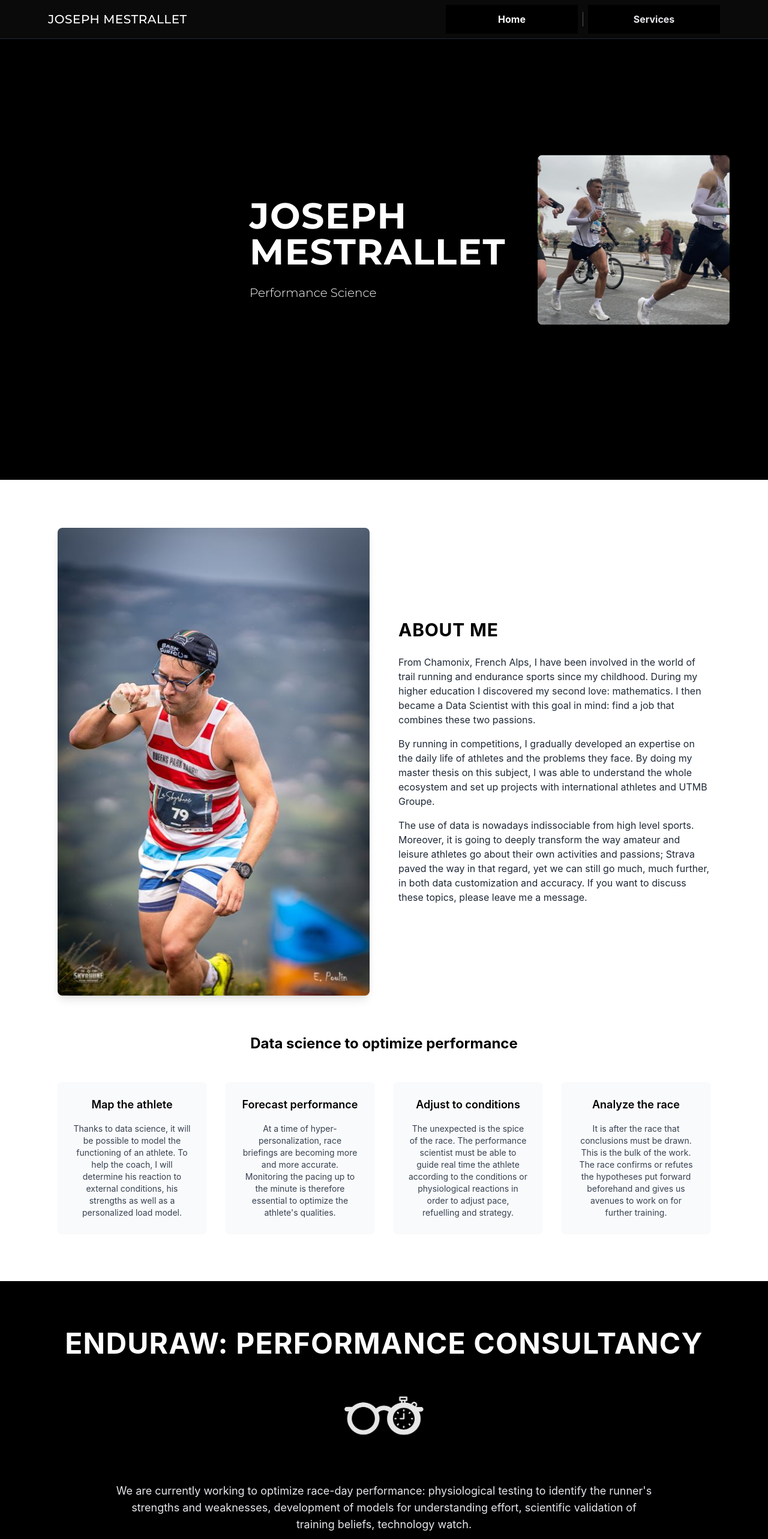
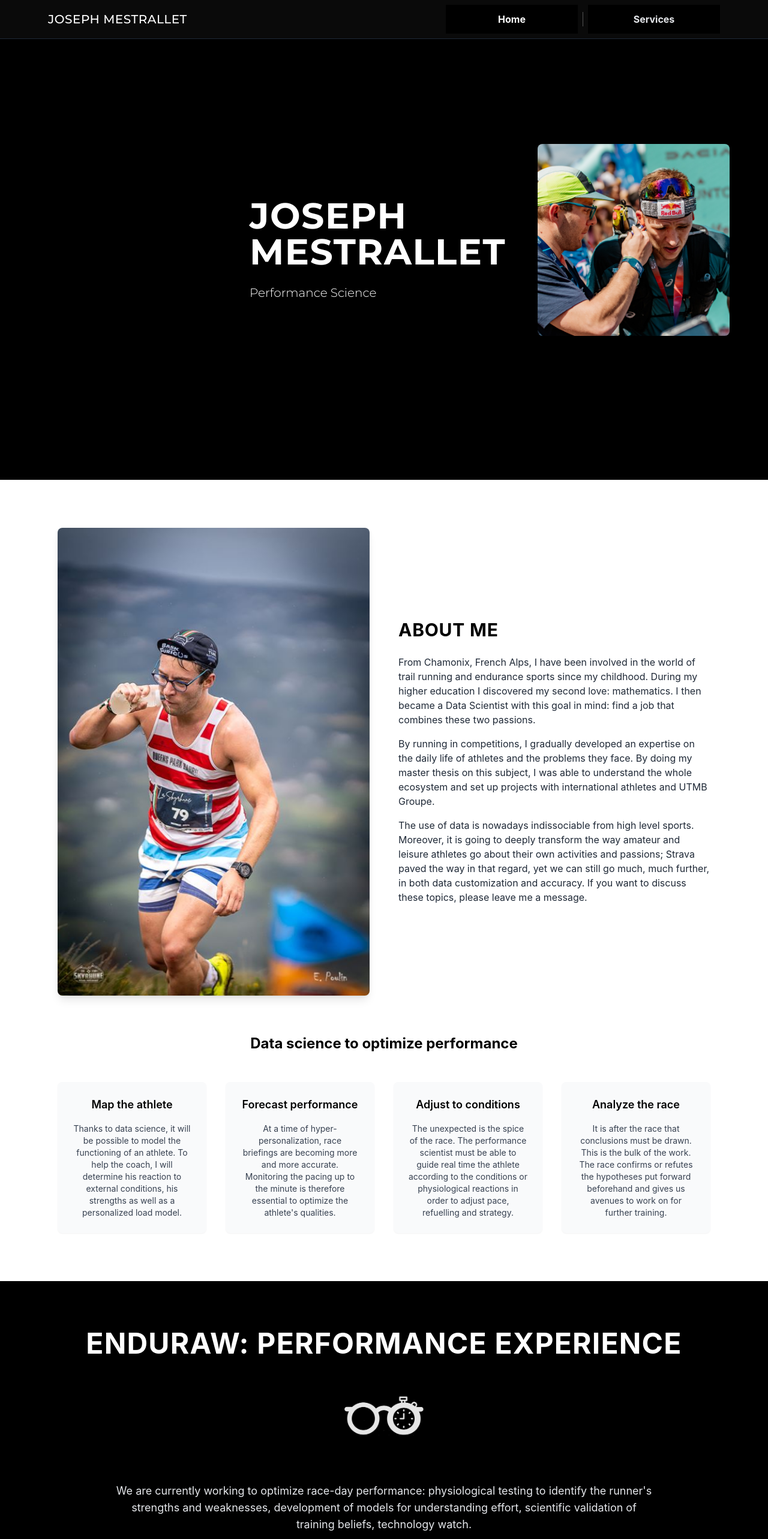
Before and after one commit to mat1008/joseph_website, a React (Create React App) app: page / in a window 1280 px wide. Shown: the top 2566 px of the page at 60% size. Built offline with nearby package versions, Linux system fonts and the light colour scheme.

Commit message:
change photo page principale

```diff
--- a/src/pages/MainPage.tsx
+++ b/src/pages/MainPage.tsx
@@ -145,7 +145,7 @@ const MainPage: React.FC<MainPageProps> = ({ activeSection }) => {
         ref={(el) => { sectionRefs.current['hero'] = el; }}
         className="min-h-screen flex items-center justify-center pt-16 relative font-sans"
         style={{
-          backgroundImage: "url('/images/IMG_9962 Grande copie-fi35704818x2000.jpeg')",
+          backgroundImage: "url('/images/tomlactate.jpeg')",
           backgroundSize: 'cover',
           backgroundPosition: 'right center',
           backgroundAttachment: 'fixed',
@@ -166,7 +166,7 @@ const MainPage: React.FC<MainPageProps> = ({ activeSection }) => {
         {/* Original image from homepage */}
         <div className="absolute right-16 top-1/2 transform -translate-y-1/2 hidden lg:block">
           <img
-            src="/images/IMG_9962 Grande copie-fi35704818x2000.jpeg"
+            src="/images/tomlactate.jpeg"
             alt="Joseph Mestrallet"
             className="w-80 h-auto rounded-lg shadow-2xl"
           />
@@ -268,7 +268,7 @@ const MainPage: React.FC<MainPageProps> = ({ activeSection }) => {
           <div className="text-center mb-12">
             <div className="mb-8">
               <h2 className="text-4xl md:text-5xl font-bold mb-6 uppercase tracking-wide">
-                Enduraw: Performance Consultancy
+                Enduraw: Performance Experience
               </h2>
             </div>
             <div className="flex justify-center mb-8">
```
Also changed, not shown: public/images/tomlactate.jpeg (added), public/images/tomruth.jpg (added).
